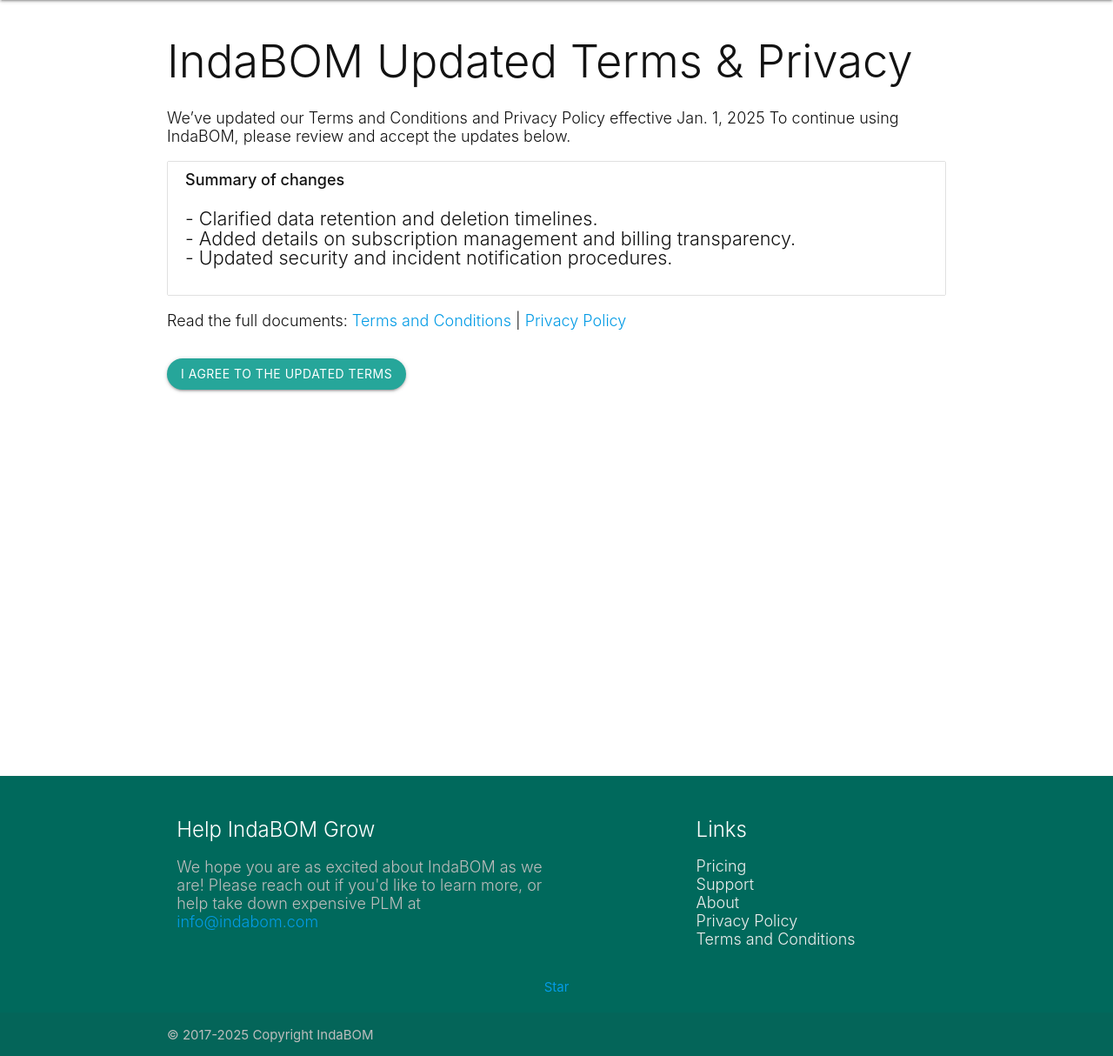
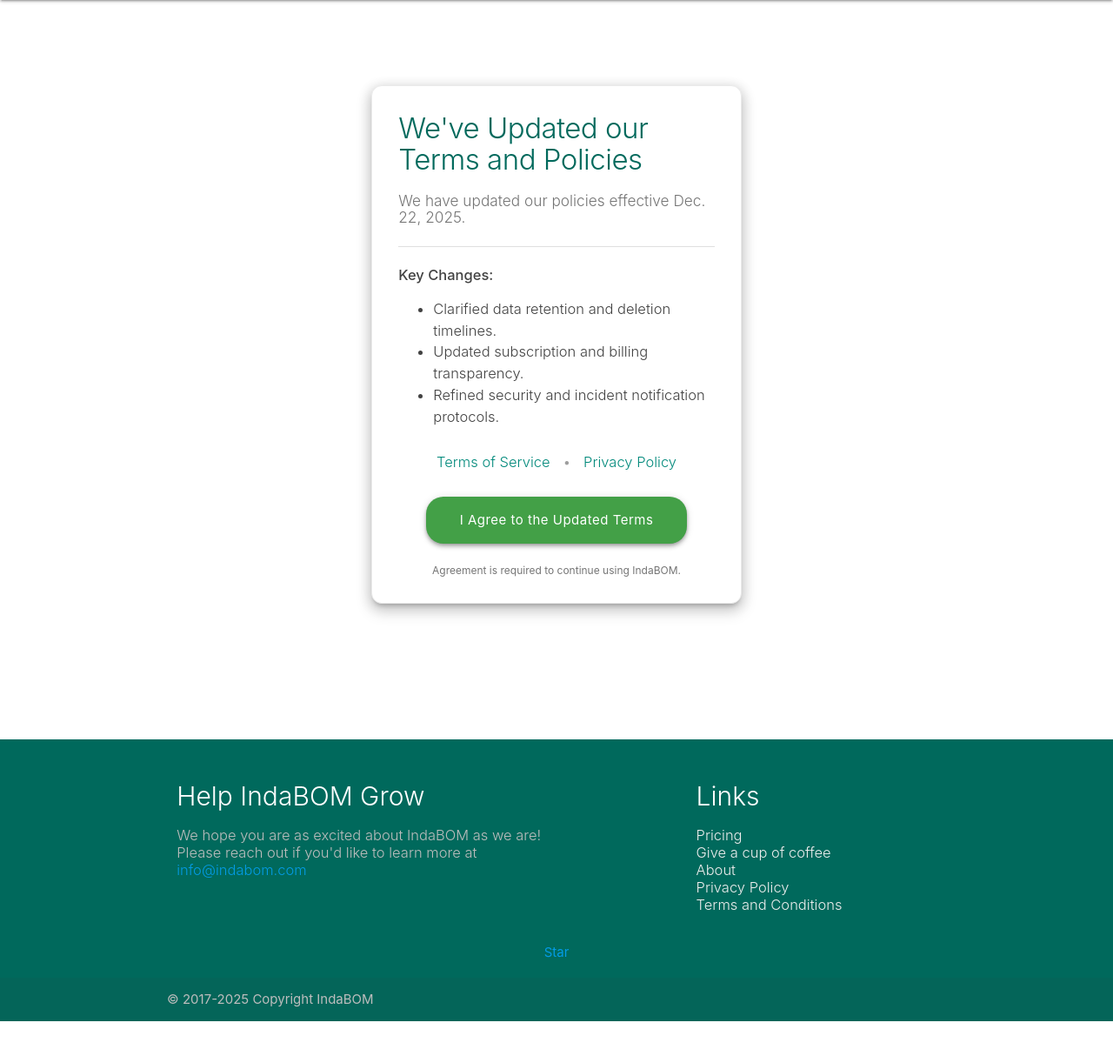
Before and after one commit to mpkasp/indabom, a Django app: page /update-terms/?next=/ in a window 1280 px wide. Shown: the part 64-1278 px from the top of the page at 87% size. After the commit the page ends 1238 px from the top, so only its background shows below. Run offline with Django 3.2, Linux system fonts and the light colour scheme; the visitor is signed in with stand-in values (Sample User, id 1); parts of the project's set-up code (start-up, migrations or seed data) failed here and were passed over; some libraries are stand-ins or nearby versions.

Commit message:
update terms notification, some styling updates

```diff
--- a/indabom/settings.py
+++ b/indabom/settings.py
@@ -143,7 +143,7 @@
 ]
 
 ROOT_URLCONF = 'indabom.urls'
-NEW_TERMS_EFFECTIVE = timezone.make_aware(datetime(2025, 1, 1, 0, 0, 0))
+NEW_TERMS_EFFECTIVE = timezone.make_aware(datetime(2025, 12, 22, 0, 0, 0))
 
 # --- Templates and WSGI ---
 ## Templates and WSGI
--- a/indabom/static/indabom/css/indabom.css
+++ b/indabom/static/indabom/css/indabom.css
@@ -9,38 +9,55 @@
     min-height: 100vh;
 }
 
-p {
-    font-size: 1.2em;
+p, li {
+    font-size: 1.1rem; /* Slightly larger to compensate for thin weight */
     font-weight: 300;
 }
 
-li {
-    font-size: 1.2em;
+/* We use significant size differences to replace the lack of bold weights */
+h1 {
+    font-size: 2.5rem;
     font-weight: 300;
-}
-
-h1 {
-    font-size: 3.5rem;
-    font-weight: 300;
+    line-height: 1.1;
 }
 
 h2 {
-    font-size: 3.0rem;
+    font-size: 2.0rem;
     font-weight: 300;
 }
 
 h3 {
-    font-size: 1.6rem;
+    font-size: 1.7rem;
     font-weight: 300;
 }
 
 h4 {
-    font-size: 1.3rem;
+    font-size: 1.4rem;
     font-weight: 300;
 }
 
 h5 {
     font-size: 1.1rem;
+    font-weight: 400;
+}
+
+/* H5 kept at 400 so it doesn't vanish */
+
+/* Desktop Scaling: To keep the "Premium" light look, we go big on large screens */
+@media only screen and (min-width: 992px) {
+    h1 {
+        font-size: 3.8rem;
+        letter-spacing: -1px;
+    }
+
+    h2 {
+        font-size: 3.0rem;
+        letter-spacing: -0.5px;
+    }
+
+    h3 {
+        font-size: 2.0rem;
+    }
 }
 
 .btn {
--- a/indabom/templates/indabom/base-menu.html
+++ b/indabom/templates/indabom/base-menu.html
@@ -14,10 +14,10 @@
 {% endif %}
 {% if user.is_authenticated %}
     <li>
-        <form id="logoutForm" method="post" action="{% url 'logout' %}" style="display: none;">
+        <form class="logout-form" method="post" action="{% url 'logout' %}" style="display: none;">
             {% csrf_token %}
         </form>
-        <a href="#" id="logoutLink" title="IndaBOM | Log Out">
+        <a href="#" class="logout-link" title="IndaBOM | Log Out">
             Logout
         </a>
     </li>
@@ -35,12 +35,22 @@
 
 <script>
 document.addEventListener('DOMContentLoaded', function() {
-const logoutLink = document.getElementById('logoutLink');
-if (logoutLink) {
-    logoutLink.addEventListener('click', function(event) {
+  // Bind to ALL logout links (desktop nav and mobile sidenav) to avoid duplicate-id issues
+  var links = document.querySelectorAll('.logout-link');
+  if (links && links.length) {
+    links.forEach(function(link) {
+      // Prevent double-binding when this template is included multiple times
+      if (link.dataset.bound === '1') { return; }
+      link.dataset.bound = '1';
+      link.addEventListener('click', function(event) {
         event.preventDefault();
-        document.getElementById('logoutForm').submit();
+        var container = link.closest('li') || document;
+        var form = container.querySelector('.logout-form') || document.querySelector('.logout-form');
+        if (form) {
+          form.submit();
+        }
+      });
     });
-}
+  }
 });
 </script>
--- a/indabom/templates/indabom/base.html
+++ b/indabom/templates/indabom/base.html
@@ -123,7 +123,7 @@
             <div class="col l6 s12">
                 <h3 class="text-on-brand">Help IndaBOM Grow</h3>
                 <p class="text-on-brand-grey">We hope you are as excited about IndaBOM as we are! Please reach out if
-                    you'd like to learn more, or help take down expensive PLM at <a
+                    you'd like to learn more at <a
                         title="IndaBOM | Email Us" href="mailto:info@indabom.com">info@indabom.com</a></p>
             </div>
             <div class="col l4 offset-l2 s12">
@@ -131,8 +131,9 @@
                 <ul>
                     <li><a title="IndaBOM | Pricing" class="link-on-brand"
                            href="{% url 'pricing' %}">Pricing</a></li>
-                    <li><a title="IndaBOM | Support" class="link-on-brand" href="https://github.com/sponsors/mpkasp"
-                           target="_blank">Support</a></li>
+                    <li><a title="IndaBOM | Give a cup of coffee" class="link-on-brand"
+                           href="https://github.com/sponsors/mpkasp"
+                           target="_blank">Give a cup of coffee</a></li>
                     <li><a title="IndaBOM | About" class="link-on-brand" href="{% url 'about' %}">About</a></li>
                     <li><a title="IndaBOM | Privacy Policy" class="link-on-brand" href="{% url 'privacy-policy' %}">Privacy
                         Policy</a></li>
--- a/indabom/templates/indabom/index.html
+++ b/indabom/templates/indabom/index.html
@@ -60,7 +60,7 @@
             <div class="col s12 m8 offset-m2 l6 offset-l3">
                 <div class="row">
                     {% if not user.is_authenticated %}
-                        <div class="col s12 m6">
+                        <div class="col s12 m6" style="margin-bottom: 16px;">
                             <a title="Get Started" href="{% url 'signup' %}"
                                class="waves-effect waves-light btn btn-large green darken-1 z-depth-2 btn-cta-responsive">
                                 Get Started
@@ -68,14 +68,14 @@
                         </div>
                     {% endif %}
                     {% if user.is_authenticated %}
-                        <div class="col s12 m6">
+                        <div class="col s12 m6" style="margin-bottom: 16px;">
                             <a title="Enter" href="{% url 'bom' %}"
                                class="waves-effect waves-light btn btn-large green darken-1 z-depth-2 btn-cta-responsive">
                                 Enter
                             </a>
                         </div>
                     {% endif %}
-                    <div class="col s12 m6">
+                    <div class="col s12 m6" style="margin-bottom: 16px;">
                         <a title="Learn More" href="{% url 'product' %}"
                            class="waves-effect waves-light btn btn-large teal darken-1 z-depth-2 btn-cta-responsive">
                             Learn More
--- a/indabom/templates/indabom/product.html
+++ b/indabom/templates/indabom/product.html
@@ -19,7 +19,7 @@
             <div class="col s12 m8 offset-m2 l6 offset-l3">
                 <div class="row">
                     {% if not user.is_authenticated %}
-                        <div class="col s12 m6">
+                        <div class="col s12 m6" style="margin-bottom: 16px;">
                             <a title="Get Started" href="{% url 'signup' %}"
                                class="waves-effect waves-light btn btn-large green darken-1 z-depth-2 btn-cta-responsive">
                                 Get Started
@@ -27,14 +27,14 @@
                         </div>
                     {% endif %}
                     {% if user.is_authenticated %}
-                        <div class="col s12 m6">
+                        <div class="col s12 m6" style="margin-bottom: 16px;">
                             <a title="Enter" href="{% url 'bom:home' %}"
                                class="waves-effect waves-light btn btn-large green darken-1 z-depth-2 btn-cta-responsive">
                                 Enter
                             </a>
                         </div>
                     {% endif %}
-                    <div class="col s12 m6">
+                    <div class="col s12 m6" style="margin-bottom: 16px;">
                         <a title="Pricing" href="{% url 'pricing' %}"
                            class="waves-effect waves-light btn btn-large teal darken-1 z-depth-2 btn-cta-responsive">
                             View Pricing
--- a/indabom/templates/indabom/update-terms.html
+++ b/indabom/templates/indabom/update-terms.html
@@ -1,34 +1,51 @@
 {% extends 'indabom/base.html' %}
+{% load materializecss %}
+
+{% block head-title %}Updated Terms{% endblock %}
 
 {% block content %}
-<div class="container">
-  <h1>IndaBOM Updated Terms & Privacy</h1>
-  <p>
-    We’ve updated our Terms and Conditions and Privacy Policy effective {{ new_terms_effective|date }}
-    To continue using IndaBOM, please review and accept the updates below.
-  </p>
+    <div class="container page-v-pad-lg">
+        <div class="row mt-lg">
+            <div class="col m8 push-m2 l6 push-l3 s12">
+                <div class="card-panel hoverable z-depth-3 card-pad-lg" style="border-radius: 12px;">
 
-  <ul class="collection">
-    <li class="collection-item">
-      <span class="title"><strong>Summary of changes</strong></span>
-      <p>
-        - Clarified data retention and deletion timelines.<br>
-        - Added details on subscription management and billing transparency.<br>
-        - Updated security and incident notification procedures.
-      </p>
-    </li>
-  </ul>
+                    <h2 class="teal-text text-darken-3 light mt-0" style="font-size: 2.2rem;">We've Updated our Terms
+                        and Policies</h2>
+                    <h6 class="grey-text text-darken-1 light">We have updated our policies
+                        effective {{ new_terms_effective|date }}.</h6>
 
-  <p>
-    Read the full documents:
-    <a href="{% url 'terms-and-conditions' %}">Terms and Conditions</a> |
-    <a href="{% url 'privacy-policy' %}">Privacy Policy</a>
-  </p>
+                    <div class="divider" style="margin: 1.5rem 0;"></div>
 
-  <form method="post" class="section">
-    {% csrf_token %}
-    <input type="hidden" name="next" value="{{ next }}">
-    <button type="submit" class="btn waves-effect waves-light">I Agree to the Updated Terms</button>
-  </form>
+                    <p class="grey-text text-darken-3"><strong>Key Changes:</strong></p>
+                    <ul class="browser-default grey-text text-darken-3"
+                        style="line-height: 1.5; font-size: 0.95rem; margin-bottom: 2rem;">
+                        <li>Clarified data retention and deletion timelines.</li>
+                        <li>Updated subscription and billing transparency.</li>
+                        <li>Refined security and incident notification protocols.</li>
+                    </ul>
+
+                    <p class="center-align" style="margin-bottom: 2rem;">
+                        <a href="{% url 'terms-and-conditions' %}" target="_blank" class="teal-text text-darken-1">Terms
+                            of Service</a>
+                        <span class="grey-text" style="margin: 0 10px;">&bull;</span>
+                        <a href="{% url 'privacy-policy' %}" target="_blank" class="teal-text text-darken-1">Privacy
+                            Policy</a>
+                    </p>
+
+                    <form method="post" class="center-align">
+                        {% csrf_token %}
+                        <input type="hidden" name="next" value="{{ next }}">
+                        <button class="waves-effect waves-light btn btn-large green darken-1 z-depth-2 btn-cta-responsive"
+                                style="border-radius: 20px; width: 100%; text-transform: none;" type="submit">
+                            I Agree to the Updated Terms
+                        </button>
+                    </form>
+
+                    <div class="center-align grey-text text-darken-1" style="margin-top: 1.5rem; font-size: 0.8rem;">
+                        Agreement is required to continue using IndaBOM.
+                    </div>
+                </div>
+            </div>
+        </div>
 </div>
 {% endblock %}
--- a/indabom/views.py
+++ b/indabom/views.py
@@ -88,9 +88,19 @@
 class PrivacyPolicy(IndabomTemplateView):
     name = 'privacy-policy'
 
+    def get_context_data(self, *args, **kwargs):
+        context = super(PrivacyPolicy, self).get_context_data(**kwargs)
+        context['new_terms_effective'] = NEW_TERMS_EFFECTIVE
+        return context
+
 
 class TermsAndConditions(IndabomTemplateView):
     name = 'terms-and-conditions'
+
+    def get_context_data(self, *args, **kwargs):
+        context = super(TermsAndConditions, self).get_context_data(**kwargs)
+        context['new_terms_effective'] = NEW_TERMS_EFFECTIVE
+        return context
 
 
 class Install(IndabomTemplateView):
```
Also changed, not shown: indabom/admin.py (+27 -6 lines), indabom/templates/indabom/privacy-policy.html (+12 -1 lines), indabom/templates/indabom/terms-and-conditions.html (+22 -1 lines), 1 other file.
